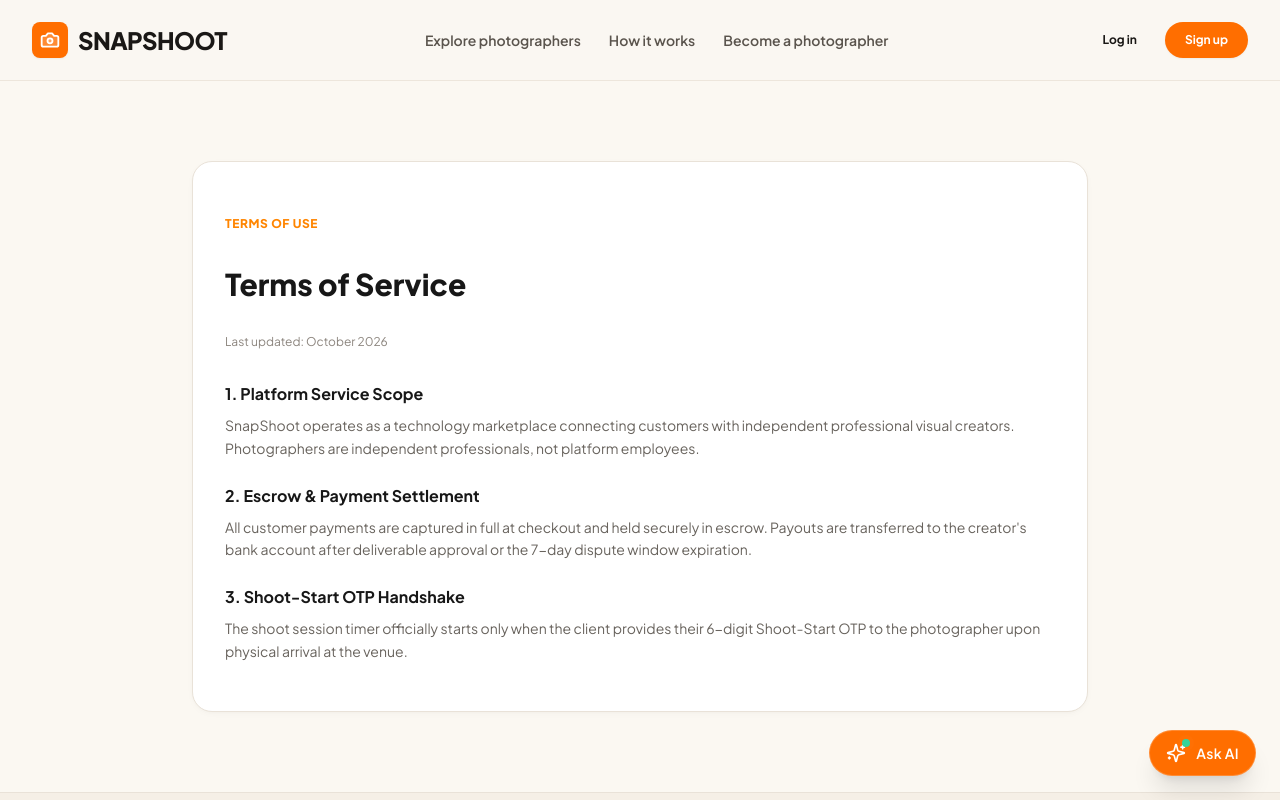
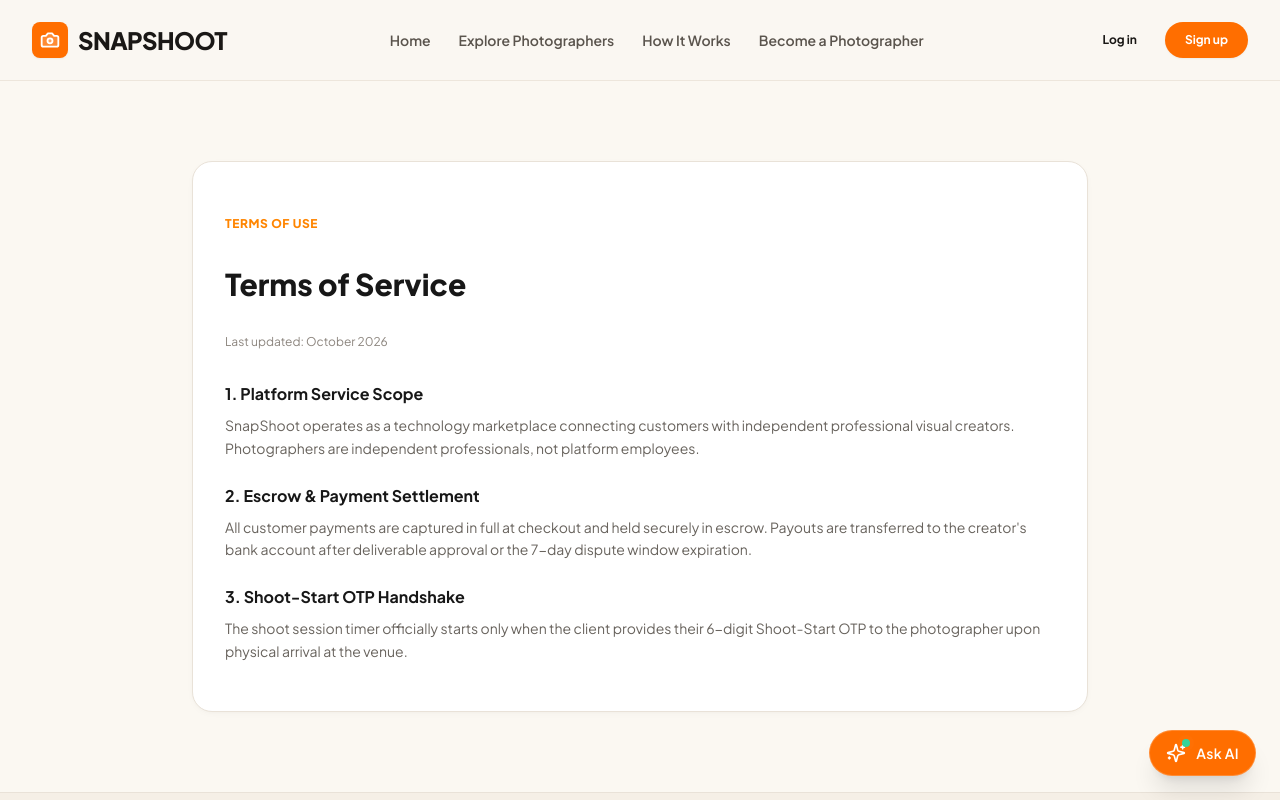
Before and after one commit to Corder-s/fhoto, a Next.js app in the folder apps/web/: page /terms in a window 1280 px wide. Shown: the top 800 px of the page. Built offline with nearby package versions, Linux system fonts and the light colour scheme.

Commit message:
feat(navbar): add dedicated Home navigation button and disable logo link navigation

```diff
--- a/apps/web/src/app/explore/page.tsx
+++ b/apps/web/src/app/explore/page.tsx
@@ -200,8 +200,6 @@ function ExploreContent() {
 
   return (
     <>
-      <Navbar />
-
       <main className="flex-1 bg-canvas-primary py-8 sm:py-12">
         <div className="max-w-7xl mx-auto px-4 sm:px-6 lg:px-8 space-y-8">
           {/* Page Heading */}
@@ -538,8 +536,11 @@ function ExploreContent() {
 
 export default function ExplorePage() {
   return (
-    <Suspense fallback={<div className="min-h-screen bg-canvas-primary" />}>
-      <ExploreContent />
-    </Suspense>
+    <>
+      <Navbar />
+      <Suspense fallback={<div className="min-h-screen bg-canvas-primary" />}>
+        <ExploreContent />
+      </Suspense>
+    </>
   );
 }
--- a/apps/web/src/components/Navbar.tsx
+++ b/apps/web/src/components/Navbar.tsx
@@ -14,6 +14,8 @@ export default function Navbar() {
   const pathname = usePathname() || '';
 
   // Route matching helpers for active navigation highlight
+  const isHomeActive = pathname === '/';
+
   const isDashboardActive =
     pathname === '/customer/dashboard' ||
     pathname.startsWith('/customer/dashboard/') ||
@@ -47,25 +49,35 @@ export default function Navbar() {
   return (
     <header className="sticky top-0 z-50 bg-[#FAF7F2]/95 backdrop-blur-md border-b border-[#EDE6DC] transition-all">
       <div className="max-w-[1360px] mx-auto px-4 sm:px-6 lg:px-8 h-20 flex items-center justify-between">
-        {/* Brand Logo */}
-        <Link href="/" className="flex items-center gap-2.5 group">
-          <div className="w-9 h-9 rounded-card-sm bg-[#FF6E00] flex items-center justify-center text-white shadow-sm transition-transform group-hover:scale-105">
+        {/* Brand Logo (Non-navigational branding) */}
+        <div className="flex items-center gap-2.5 cursor-default select-none" aria-label="SnapShoot Brand">
+          <div className="w-9 h-9 rounded-card-sm bg-[#FF6E00] flex items-center justify-center text-white shadow-sm">
             <Camera className="w-5 h-5 fill-white/20 stroke-[2.2]" />
           </div>
           <span className="text-xl sm:text-2xl font-black tracking-tight text-[#1A1816]">
             SNAPSHOOT
           </span>
-        </Link>
+        </div>
 
         {/* Center/Right Desktop Navigation */}
         <nav className="hidden lg:flex items-center gap-7 text-[14px] font-semibold text-[#5A544D]">
           {isAuthenticated ? (
             <>
               <Link
+                href="/"
+                className={`transition-colors ${
+                  isHomeActive
+                    ? 'text-[#FF6E00] font-bold'
+                    : 'text-[#5A544D] hover:text-[#1A1816]'
+                }`}
+              >
+                Home
+              </Link>
+              <Link
                 href="/customer/dashboard"
                 className={`transition-colors flex items-center gap-1.5 ${
                   isDashboardActive
-                    ? 'text-[#FF6E00]'
+                    ? 'text-[#FF6E00] font-bold'
                     : 'text-[#5A544D] hover:text-[#1A1816]'
                 }`}
               >
@@ -76,17 +88,17 @@ export default function Navbar() {
                 href="/explore"
                 className={`transition-colors ${
                   isExploreActive
-                    ? 'text-[#FF6E00]'
+                    ? 'text-[#FF6E00] font-bold'
                     : 'text-[#5A544D] hover:text-[#1A1816]'
                 }`}
               >
-                Explore photographers
+                Explore Photographers
               </Link>
               <Link
                 href="/customer/bookings"
                 className={`transition-colors ${
                   isBookingsActive
-                    ? 'text-[#FF6E00]'
+                    ? 'text-[#FF6E00] font-bold'
                     : 'text-[#5A544D] hover:text-[#1A1816]'
                 }`}
               >
@@ -96,7 +108,7 @@ export default function Navbar() {
                 href="/customer/gallery"
                 className={`transition-colors ${
                   isGalleryActive
-                    ? 'text-[#FF6E00]'
+                    ? 'text-[#FF6E00] font-bold'
                     : 'text-[#5A544D] hover:text-[#1A1816]'
                 }`}
               >
@@ -105,6 +117,16 @@ export default function Navbar() {
             </>
           ) : (
             <>
+              <Link
+                href="/"
+                className={`transition-colors ${
+                  isHomeActive
+                    ? 'text-[#FF6E00] font-bold'
+                    : 'text-[#5A544D] hover:text-[#1A1816]'
+                }`}
+              >
+                Home
+              </Link>
               <Link
                 href="/explore"
                 onClick={(e) => {
@@ -118,31 +140,31 @@ export default function Navbar() {
                 }}
                 className={`transition-colors ${
                   isExploreActive
-                    ? 'text-[#FF6E00]'
+                    ? 'text-[#FF6E00] font-bold'
                     : 'text-[#5A544D] hover:text-[#1A1816]'
                 }`}
               >
-                Explore photographers
+                Explore Photographers
               </Link>
               <Link
                 href="/how-it-works"
                 className={`transition-colors ${
                   isHowItWorksActive
-                    ? 'text-[#FF6E00]'
+                    ? 'text-[#FF6E00] font-bold'
                     : 'text-[#5A544D] hover:text-[#1A1816]'
                 }`}
               >
-                How it works
+                How It Works
               </Link>
               <Link
                 href="/for-photographers"
                 className={`transition-colors ${
                   isForPhotographersActive
-                    ? 'text-[#FF6E00]'
+                    ? 'text-[#FF6E00] font-bold'
                     : 'text-[#5A544D] hover:text-[#1A1816]'
                 }`}
               >
-                Become a photographer
+                Become a Photographer
               </Link>
             </>
           )}
@@ -224,6 +246,15 @@ export default function Navbar() {
             {isAuthenticated ? (
               <>
                 <Link
+                  href="/"
+                  onClick={() => setMobileMenuOpen(false)}
+                  className={`px-3 py-2 rounded-card-sm hover:bg-[#F2ECE3] transition-colors ${
+                    isHomeActive ? 'text-[#FF6E00] font-bold' : 'text-[#1A1816]'
+                  }`}
+                >
+                  Home
+                </Link>
+                <Link
                   href="/customer/dashboard"
                   onClick={() => setMobileMenuOpen(false)}
                   className={`px-3 py-2 rounded-card-sm hover:bg-[#F2ECE3] transition-colors flex items-center gap-1.5 ${
@@ -240,7 +271,7 @@ export default function Navbar() {
                     isExploreActive ? 'text-[#FF6E00] font-bold' : 'text-[#1A1816]'
                   }`}
                 >
-                  Explore photographers
+                  Explore Photographers
                 </Link>
                 <Link
                   href="/customer/bookings"
@@ -264,6 +295,15 @@ export default function Navbar() {
             ) : (
               <>
                 <Link
+                  href="/"
+                  onClick={() => setMobileMenuOpen(false)}
+                  className={`px-3 py-2 rounded-card-sm hover:bg-[#F2ECE3] transition-colors ${
+                    isHomeActive ? 'text-[#FF6E00] font-bold' : 'text-[#1A1816]'
+                  }`}
+                >
+                  Home
+                </Link>
+                <Link
                   href="/explore"
                   onClick={(e) => {
                     setMobileMenuOpen(false);
@@ -279,7 +319,7 @@ export default function Navbar() {
                     isExploreActive ? 'text-[#FF6E00] font-bold' : 'text-[#1A1816]'
                   }`}
                 >
-                  Explore photographers
+                  Explore Photographers
                 </Link>
                 <Link
                   href="/how-it-works"
@@ -288,7 +328,7 @@ export default function Navbar() {
                     isHowItWorksActive ? 'text-[#FF6E00] font-bold' : 'text-[#1A1816]'
                   }`}
                 >
-                  How it works
+                  How It Works
                 </Link>
                 <Link
                   href="/for-photographers"
@@ -297,7 +337,7 @@ export default function Navbar() {
                     isForPhotographersActive ? 'text-[#FF6E00] font-bold' : 'text-[#1A1816]'
                   }`}
                 >
-                  Become a photographer
+                  Become a Photographer
                 </Link>
               </>
             )}
```
